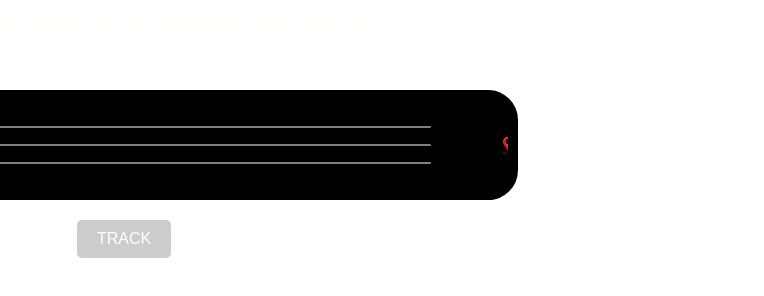
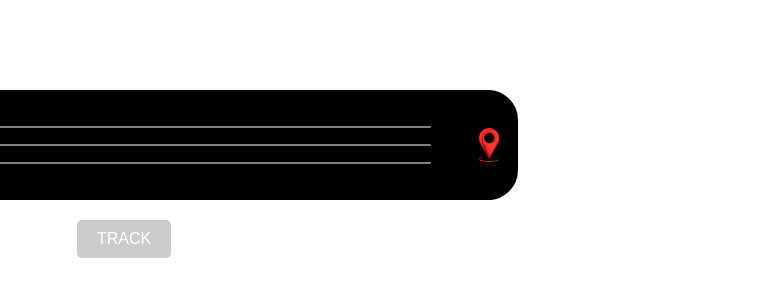
Before and after one commit to Yaseer-03/Project_BTS, a plain HTML site: page index.html in a window 1280 px wide. Shown: the part 186-482 px from the top of the page, 516-1280 px from the left. Drawn offline with Linux system fonts and the light colour scheme.

Commit message:
Update style.css

```diff
--- a/style.css
+++ b/style.css
@@ -82,14 +82,14 @@ body {
 }
 
 .location-marker {
-    position: absolute;
+    position:absolute;
     top: 50%;
-    right: -20px;
+    right: -1px;
     transform: translate(-50%, -50%);
     width: 20px;
-    height: 20px;
+    height:100px;
     background: url('img/location.png') no-repeat center center;
-    background-size: contain;
+    background-size:200%;
 }
 
 .bus {
```
